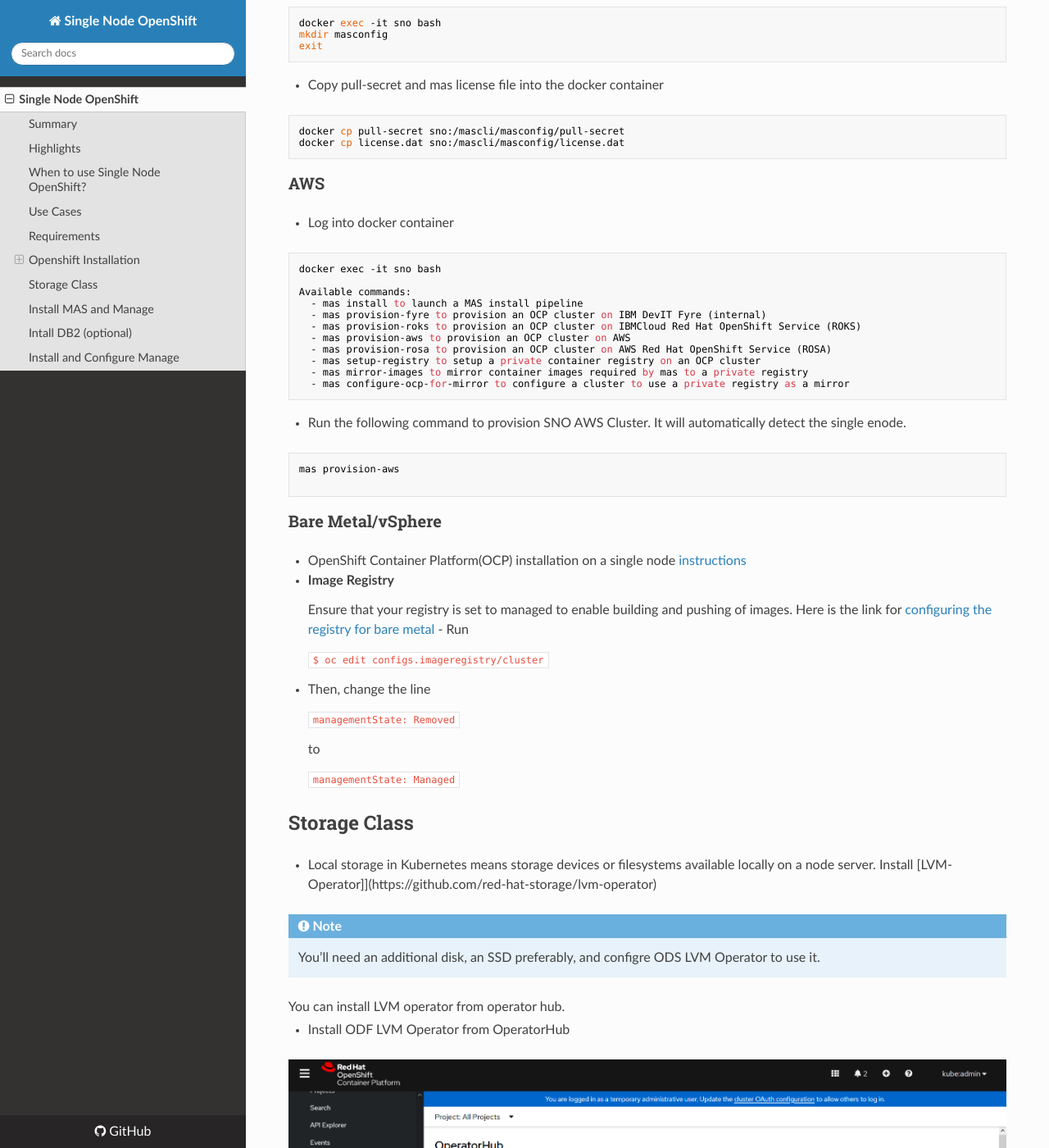
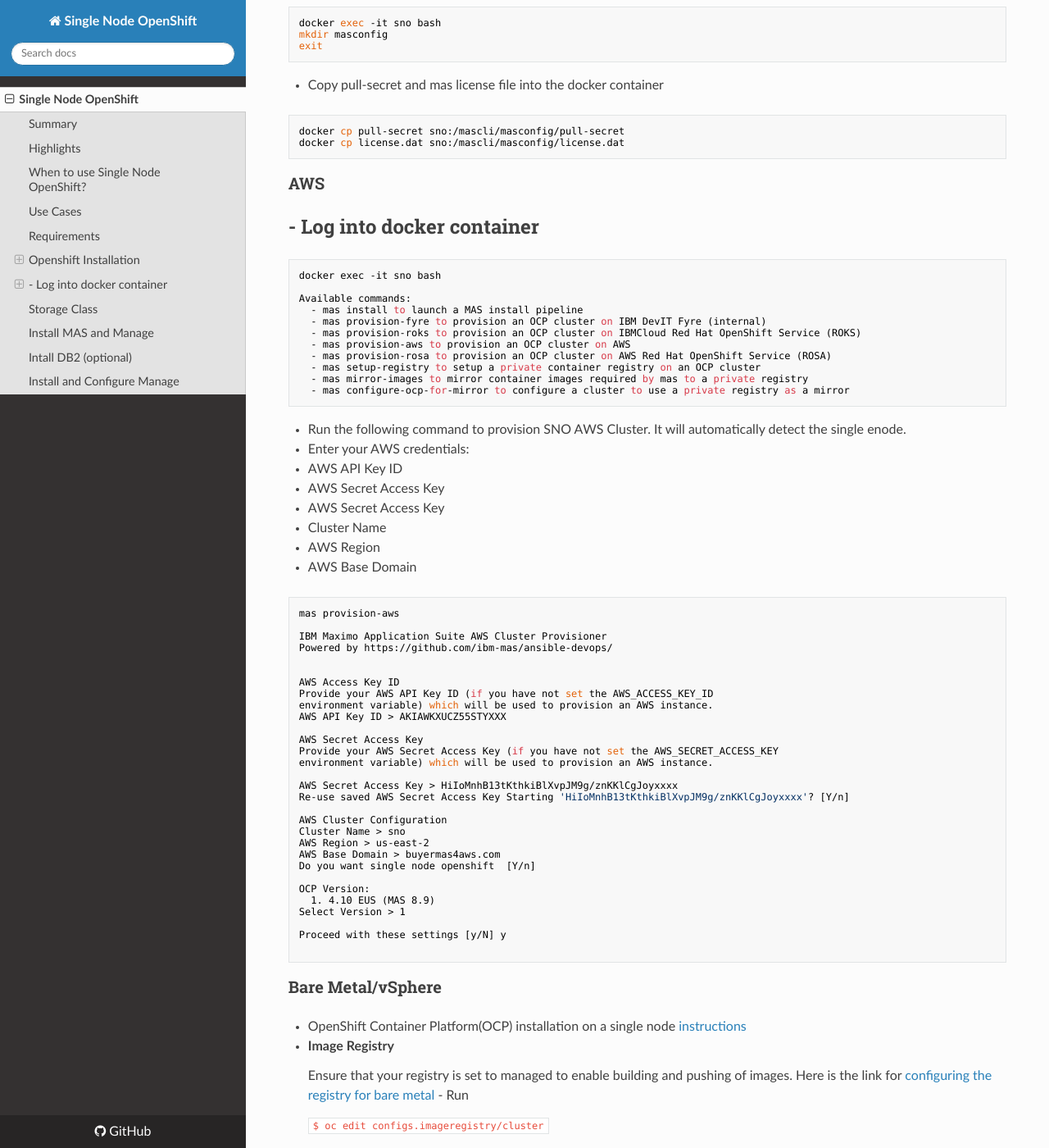
Before and after one commit to ibm-mas-manage/sno, an MkDocs documentation site: the page built from docs/index.md, in a window 1280 px wide and 1400 px high, scrolled down 2087 px. Shown: the whole window at 82% size. Built offline with MkDocs 1.6.1, drawn with Linux system fonts in a browser that asks for light colours; nearby versions of some CDN libraries.

Commit message:
Update index.md

````diff
--- a/docs/index.md
+++ b/docs/index.md
@@ -66,7 +66,7 @@
 ### AWS
 
 - Log into docker container
-
+-
 ```
 docker exec -it sno bash
 
@@ -82,9 +82,44 @@
 ```
 
 - Run the following command to provision SNO AWS Cluster. It will automatically detect the single enode.
+- Enter your AWS credentials:
+  - AWS API Key ID
+  - AWS Secret Access Key
+  - AWS Secret Access Key
+  - Cluster Name
+  - AWS Region
+  - AWS Base Domain
 
 ```
 mas provision-aws
+
+IBM Maximo Application Suite AWS Cluster Provisioner
+Powered by https://github.com/ibm-mas/ansible-devops/
+
+
+AWS Access Key ID
+Provide your AWS API Key ID (if you have not set the AWS_ACCESS_KEY_ID
+environment variable) which will be used to provision an AWS instance.
+AWS API Key ID > AKIAWKXUCZ55STYXXX
+
+AWS Secret Access Key
+Provide your AWS Secret Access Key (if you have not set the AWS_SECRET_ACCESS_KEY
+environment variable) which will be used to provision an AWS instance.
+
+AWS Secret Access Key > HiIoMnhB13tKthkiBlXvpJM9g/znKKlCgJoyxxxx
+Re-use saved AWS Secret Access Key Starting 'HiIoMnhB13tKthkiBlXvpJM9g/znKKlCgJoyxxxx'? [Y/n]
+
+AWS Cluster Configuration
+Cluster Name > sno
+AWS Region > us-east-2
+AWS Base Domain > buyermas4aws.com
+Do you want single node openshift  [Y/n]
+
+OCP Version:
+  1. 4.10 EUS (MAS 8.9)
+Select Version > 1
+
+Proceed with these settings [y/N] y
 
 ```
 
````
